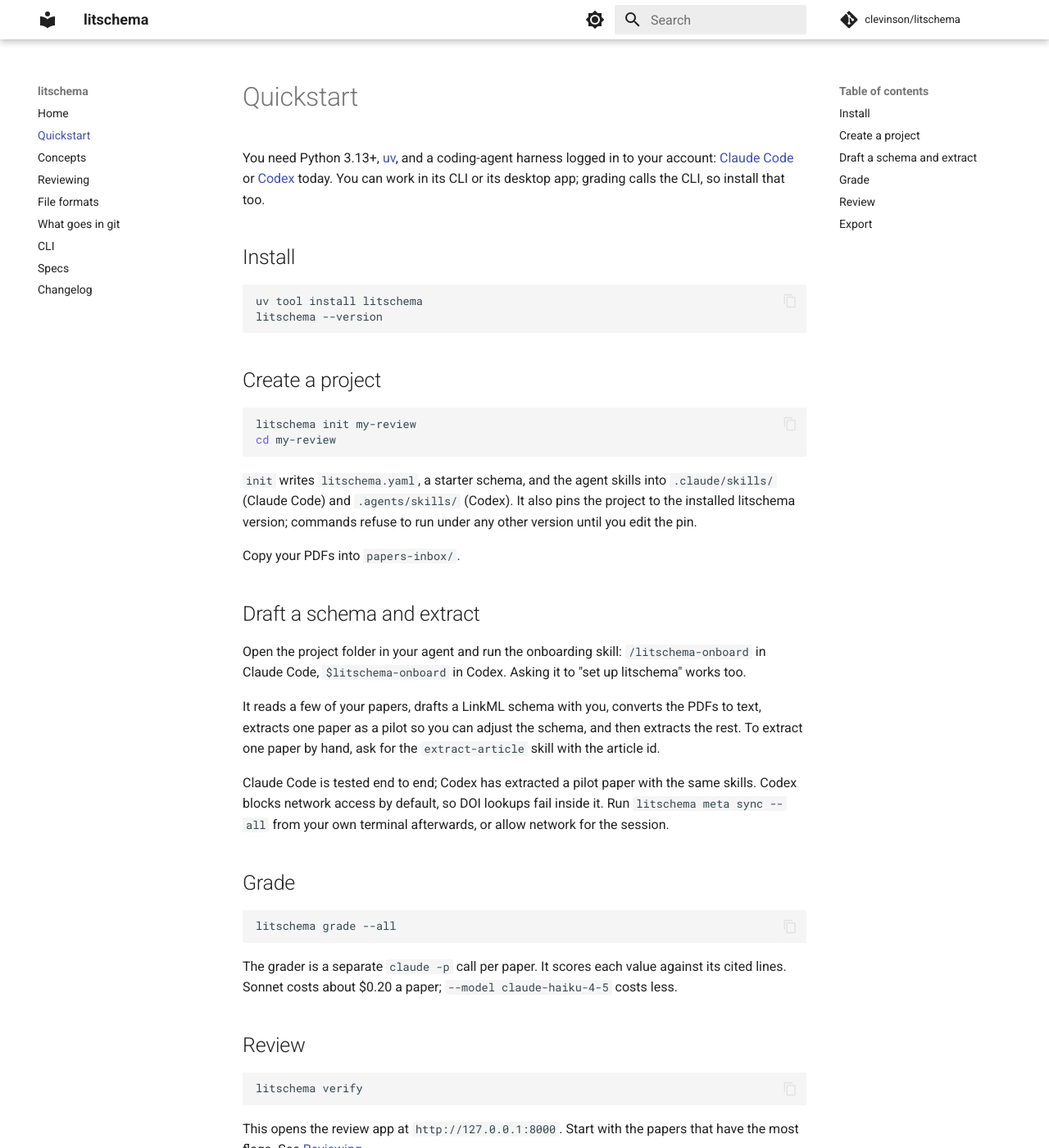
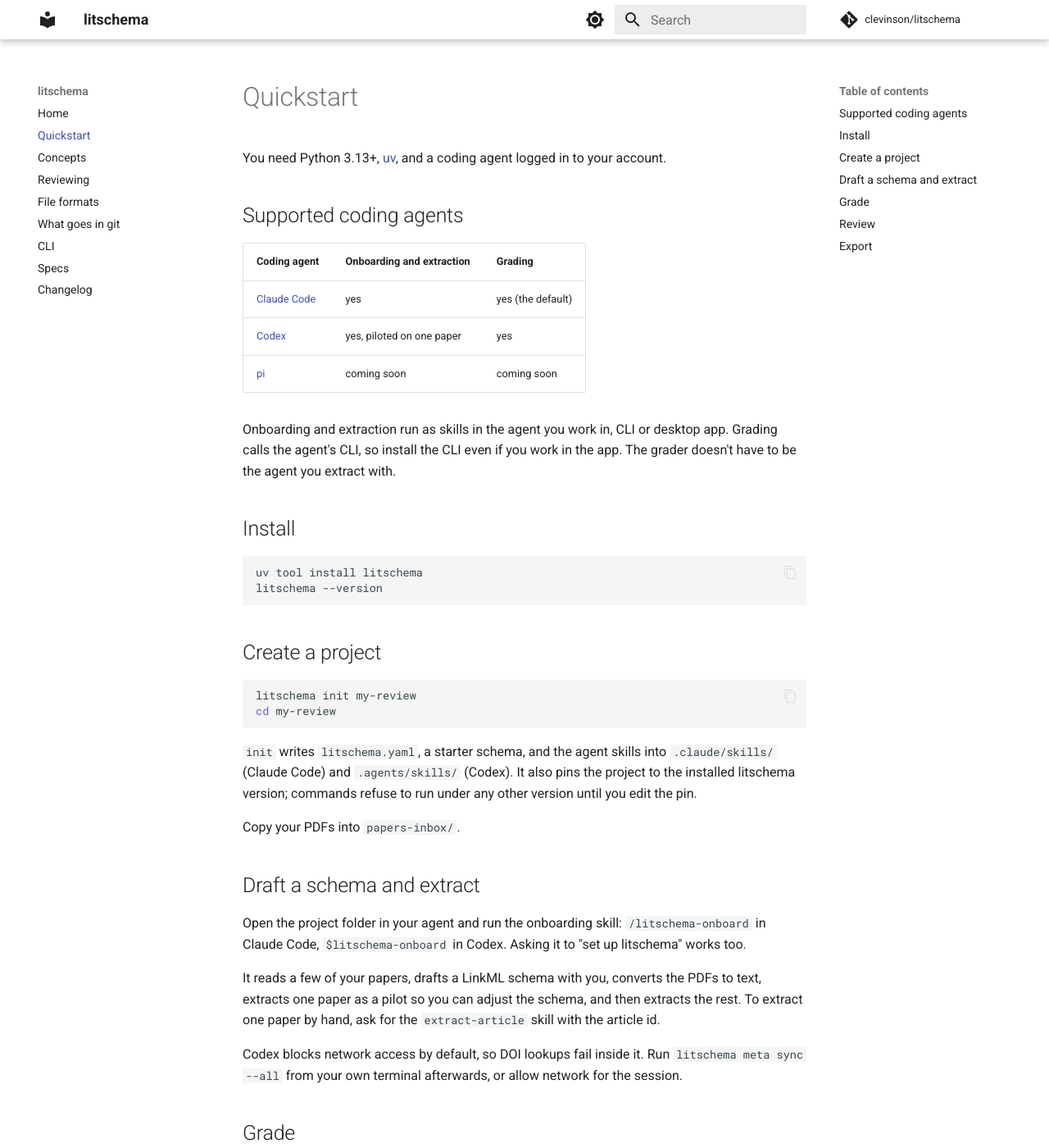
Before and after one commit to clevinson/litschema, an MkDocs documentation site: the page built from docs/quickstart.md, in a window 1280 px wide and 1400 px high. Shown: the whole window at 82% size. Built offline with MkDocs 1.6.1 and Material for MkDocs 9.7.7, drawn with Linux system fonts in a browser that asks for light colours; comment, search, counter and statistics services are not loaded.

Commit message:
docs: list supported coding agents and what each runs

```diff
--- a/docs/quickstart.md
+++ b/docs/quickstart.md
@@ -1,9 +1,19 @@
 # Quickstart
 
-You need Python 3.13+, [uv](https://docs.astral.sh/uv/), and a coding-agent
-harness logged in to your account: [Claude Code](https://claude.com/claude-code)
-or [Codex](https://developers.openai.com/codex) today. You can work in its CLI
-or its desktop app; grading calls the CLI, so install that too.
+You need Python 3.13+, [uv](https://docs.astral.sh/uv/), and a coding agent
+logged in to your account.
+
+## Supported coding agents
+
+| Coding agent | Onboarding and extraction | Grading |
+| --- | --- | --- |
+| [Claude Code](https://claude.com/claude-code) | yes | yes (the default) |
+| [Codex](https://developers.openai.com/codex) | yes, piloted on one paper | yes |
+| [pi](https://pi.dev) | coming soon | coming soon |
+
+Onboarding and extraction run as skills in the agent you work in, CLI or
+desktop app. Grading calls the agent's CLI, so install the CLI even if you work
+in the app. The grader doesn't have to be the agent you extract with.
 
 ## Install
 
@@ -36,9 +46,7 @@
 then extracts the rest. To extract one paper by hand, ask for the
 `extract-article` skill with the article id.
 
-Claude Code is tested end to end; Codex has extracted a pilot paper with the
-same skills. Codex blocks network access by default, so DOI lookups fail
-inside it. Run `litschema meta sync --all` from your own terminal afterwards,
+Codex blocks network access by default, so DOI lookups fail inside it. Run `litschema meta sync --all` from your own terminal afterwards,
 or allow network for the session.
 
 ## Grade
```
Also changed, not shown: README.md (+2 -2 lines), docs/index.md (+4 -3 lines).
